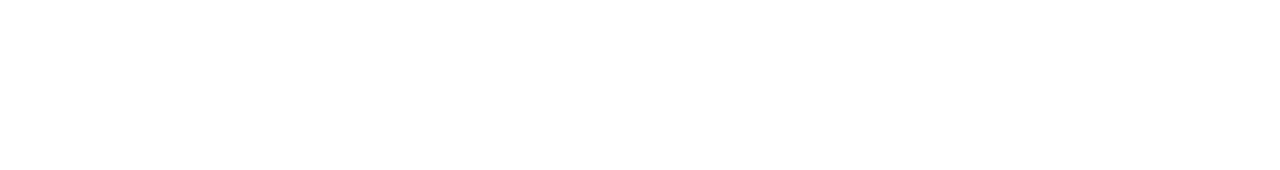
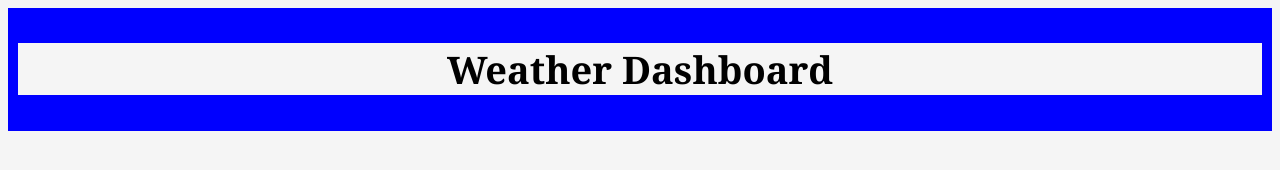
Before and after one commit to katiebug23425/5-day-weather-forecast, a plain HTML site: page index.html in a window 1280 px wide. Drawn offline with Linux system fonts and the light colour scheme.

Commit message:
added header and styled it

```diff
--- a/assets/style.css
+++ b/assets/style.css
@@ -0,0 +1,23 @@
+*,
+*::before,
+*::after {
+  box-sizing: border-box;
+}
+
+* {
+  font-family: Georgia, 'Times New Roman', Times, serif;
+  background-color: whitesmoke;
+}
+
+    /*header styling*/
+header {
+    padding: 10px;
+    font-family:'Lucida Sans', 'Lucida Sans Regular', 'Lucida Grande', 'Lucida Sans Unicode', Geneva, Verdana, sans-serif;
+    background-color: blue;
+    color: black;
+    text-align: center;
+}
+
+header h1 {
+    font-size: 38px;
+}
--- a/index.html
+++ b/index.html
@@ -5,8 +5,12 @@
     <meta charset="UTF-8">
     <meta name="viewport" content="width=device-width, initial-scale=1.0">
     <title>5 Day Weather Forecast By City</title>
+    <link rel="stylesheet" href="./assets/style.css">
 </head>
 <body>
-
+    <header>
+        <h1>Weather Dashboard</h1>
+    </header>
+    <script src="./assets/script.js"></script>
 </body>
 </html>
```
